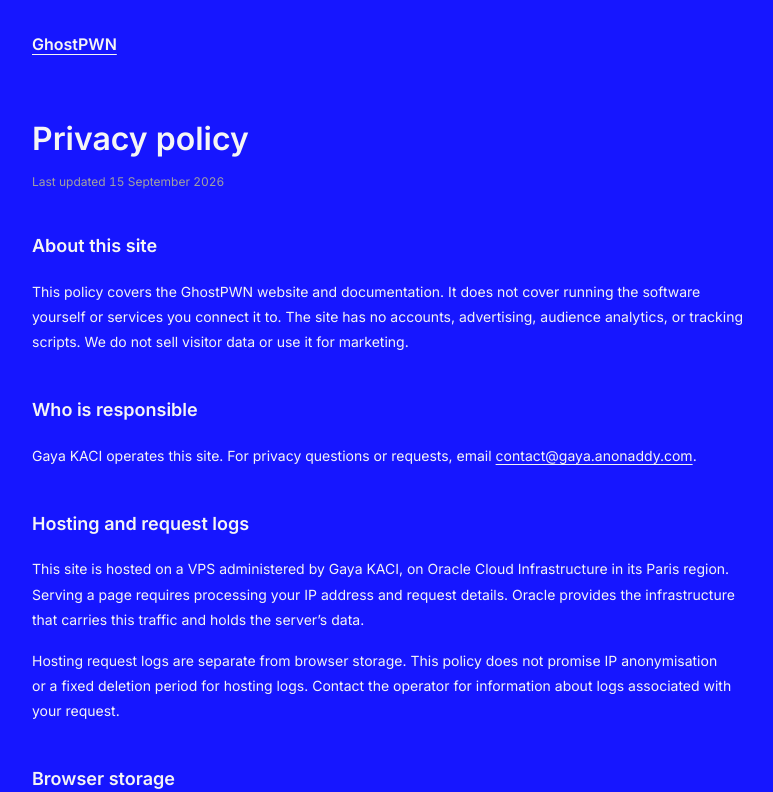
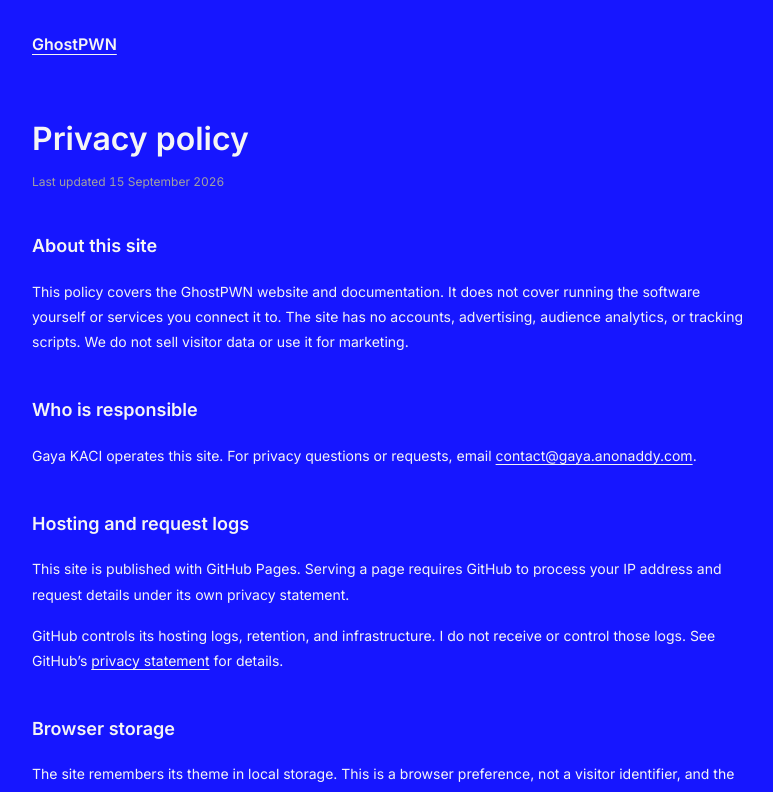
Before and after one commit to GhostPWN/ghostpwn, a Next.js app in the folder web/: page /privacy in a window 1280 px wide. Shown: the top 792 px of the page, without its empty margins (248-1021 px from the left). Built offline with nearby package versions, Linux system fonts and the light colour scheme.

Commit message:
fix: describe GitHub Pages hosting

```diff
--- a/web/src/app/(legal)/privacy/page.tsx
+++ b/web/src/app/(legal)/privacy/page.tsx
@@ -42,16 +42,13 @@ export default function PolicyPage() {
       </p>
       <h2>Hosting and request logs</h2>
       <p>
-        This site is hosted on a VPS administered by Gaya KACI, on Oracle Cloud
-        Infrastructure in its Paris region. Serving a page requires processing
-        your IP address and request details. Oracle provides the infrastructure
-        that carries this traffic and holds the server’s data.
+        This site is published with GitHub Pages. Serving a page requires GitHub
+        to process your IP address and request details under its own privacy
+        statement.
       </p>
       <p>
-        Hosting request logs are separate from browser storage. This policy does
-        not promise IP anonymisation or a fixed deletion period for hosting
-        logs. Contact the operator for information about logs associated with
-        your request.
+        GitHub controls its hosting logs, retention, and infrastructure. I do
+        not receive or control those logs. See GitHub’s <a href="https://docs.github.com/en/site-policy/privacy-policies/github-general-privacy-statement">privacy statement</a> for details.
       </p>
       <h2>Browser storage</h2>
       <p>
```
